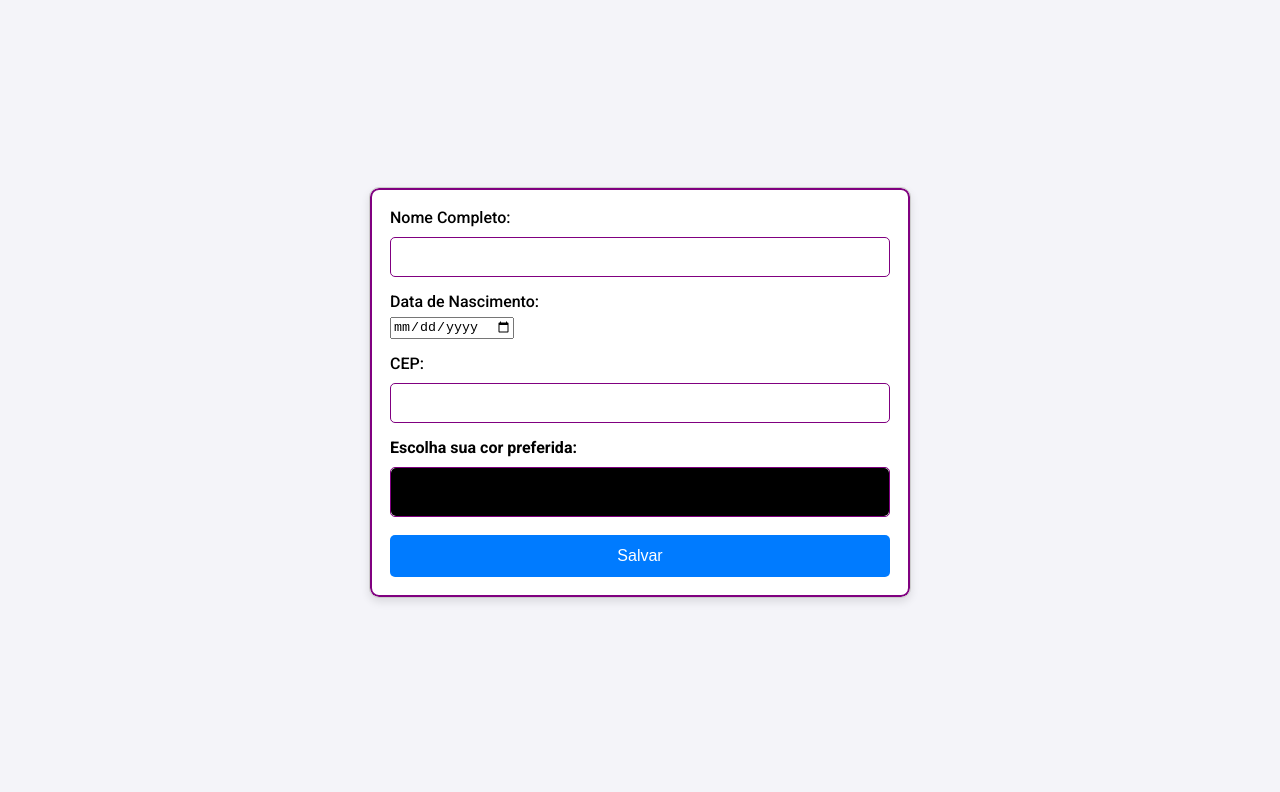
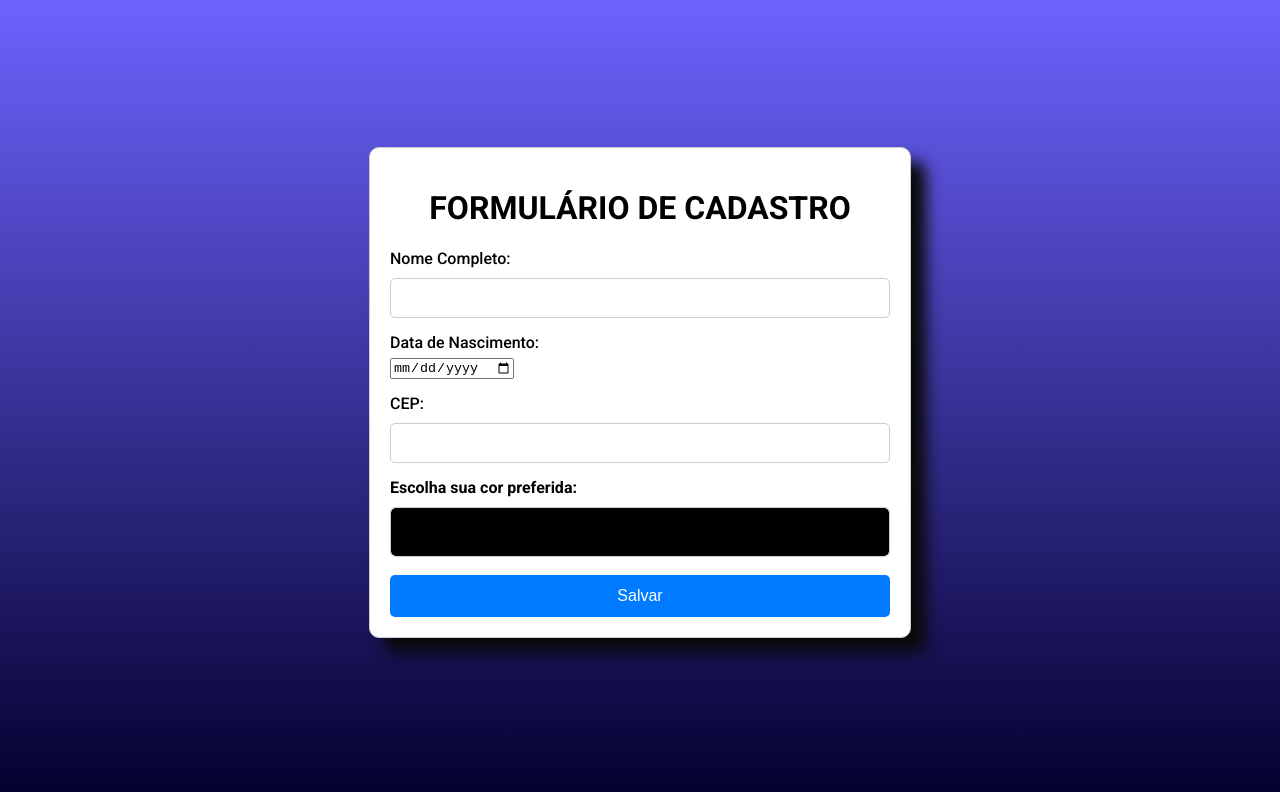
Before and after one commit to JordanAlbuquerque/projeto1, a React (Vite) app: page / in a window 1280 px wide. Shown: the top 792 px of the page. Built offline with nearby package versions, Linux system fonts and the light colour scheme.

Commit message:
Atualização
alteração de arquivo css

```diff
--- a/package.json
+++ b/package.json
@@ -13,7 +13,7 @@
     "axios": "^1.7.9",
     "react": "^18.3.1",
     "react-dom": "^18.3.1",
-    "react-router-dom": "^7.0.2"
+    "react-router-dom": "^7.1.1"
   },
   "devDependencies": {
     "@eslint/js": "^9.15.0",
--- a/src/FormCadastro.css
+++ b/src/FormCadastro.css
@@ -2,7 +2,7 @@
 
 body {
     font-family: 'Roboto', sans-serif;
-    background-color: #f4f4f9;
+    background: linear-gradient(180deg, #6d63ff, #03002d);
     color: #000000;
     margin: 0;
     padding: 0;
@@ -11,6 +11,7 @@ body {
     justify-content: center;
     align-items: center;
     height: 100vh;
+
 }
 
 form {
@@ -20,14 +21,19 @@ form {
     padding: 20px;
     border: 1px solid #ccc;
     border-radius: 10px;
-    background-color: #fff;
-    box-shadow: 0 4px 8px rgba(0, 0, 0, 0.1), inset 0 0 0 2px #800080;
+    background-color: #ffffff;
+    box-shadow: 15px 15px 15px rgba(10, 10, 10,10);
 }
 
 div {
     margin-bottom: 15px;
 }
 
+h1 {
+    font-family: 'Roboto', sans-serif;
+    text-align: center;
+
+}
 label {
     display: block;
     margin-bottom: 5px;
@@ -45,7 +51,7 @@ select {
     border-radius: 5px;
     box-sizing: border-box;
     font-size: 16px;
-    border: 1px solid #800080;
+
 }
 
 button {
@@ -82,7 +88,7 @@ p[style="color: red;"] {
     max-width: 600px;
     width: 100%;
     margin: 20px auto;
-    box-shadow: 0 4px 8px rgba(0, 0, 0, 0.1);
+    box-shadow: 15px 15px 15px  rgba(10, 10, 10,10);
     color: #000000;
 
 }
@@ -126,7 +132,6 @@ p[style="color: red;"] {
     width: 100%;
     height: 50px;
     padding: 0;
-    border: 1px solid #800080;
     border-radius: 5px;
     box-sizing: border-box;
     cursor: pointer;
@@ -142,4 +147,5 @@ p[style="color: red;"] {
 .seletor-de-cores input[type="color"]::-webkit-color-swatch {
     border: none;
     border-radius: 5px;
+
 }
--- a/src/FormCadastro.jsx
+++ b/src/FormCadastro.jsx
@@ -56,6 +56,7 @@ function FormCadastro() {
 
     return (
         <form onSubmit={handleSubmit}>
+            <h1 className='h1'> FORMULÁRIO DE CADASTRO </h1>
             <div>
                 <label>Nome Completo:</label>
                 <input
--- a/src/Resultado.jsx
+++ b/src/Resultado.jsx
@@ -18,7 +18,7 @@ function Resultado() {
                 <li><strong>Bairro:</strong> {endereco?.bairro}</li>
                 <li><strong>Rua:</strong> {endereco?.rua}</li>
             </ul>
-            <p><strong>Cor Preferida:</strong> {corPreferida}</p>
+
             <footer className="footer">
                 Development by Jordan Albuquerque
             </footer>
```
Also changed, not shown: 1 other file (tests, documents, lock files or other folders).
